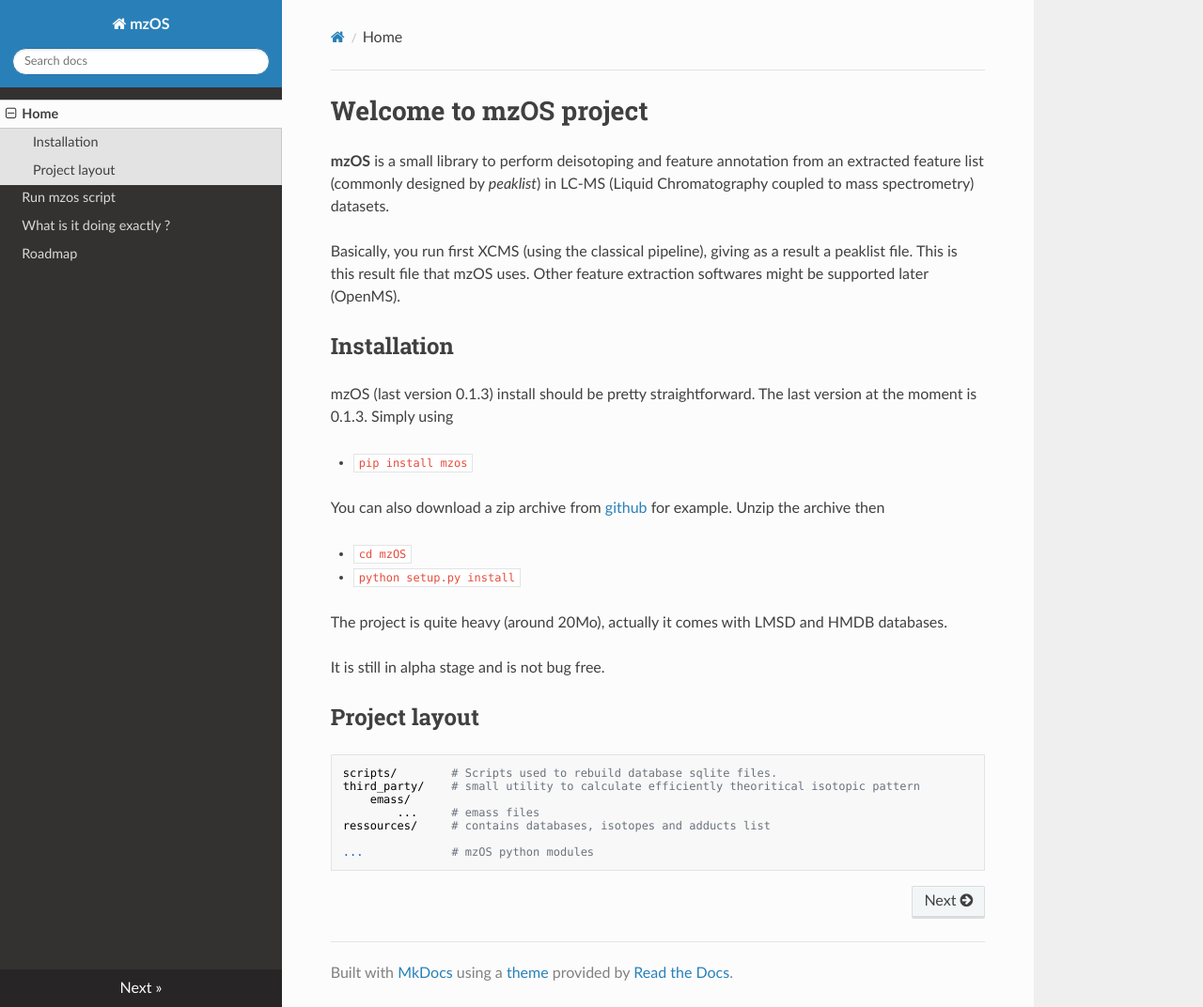
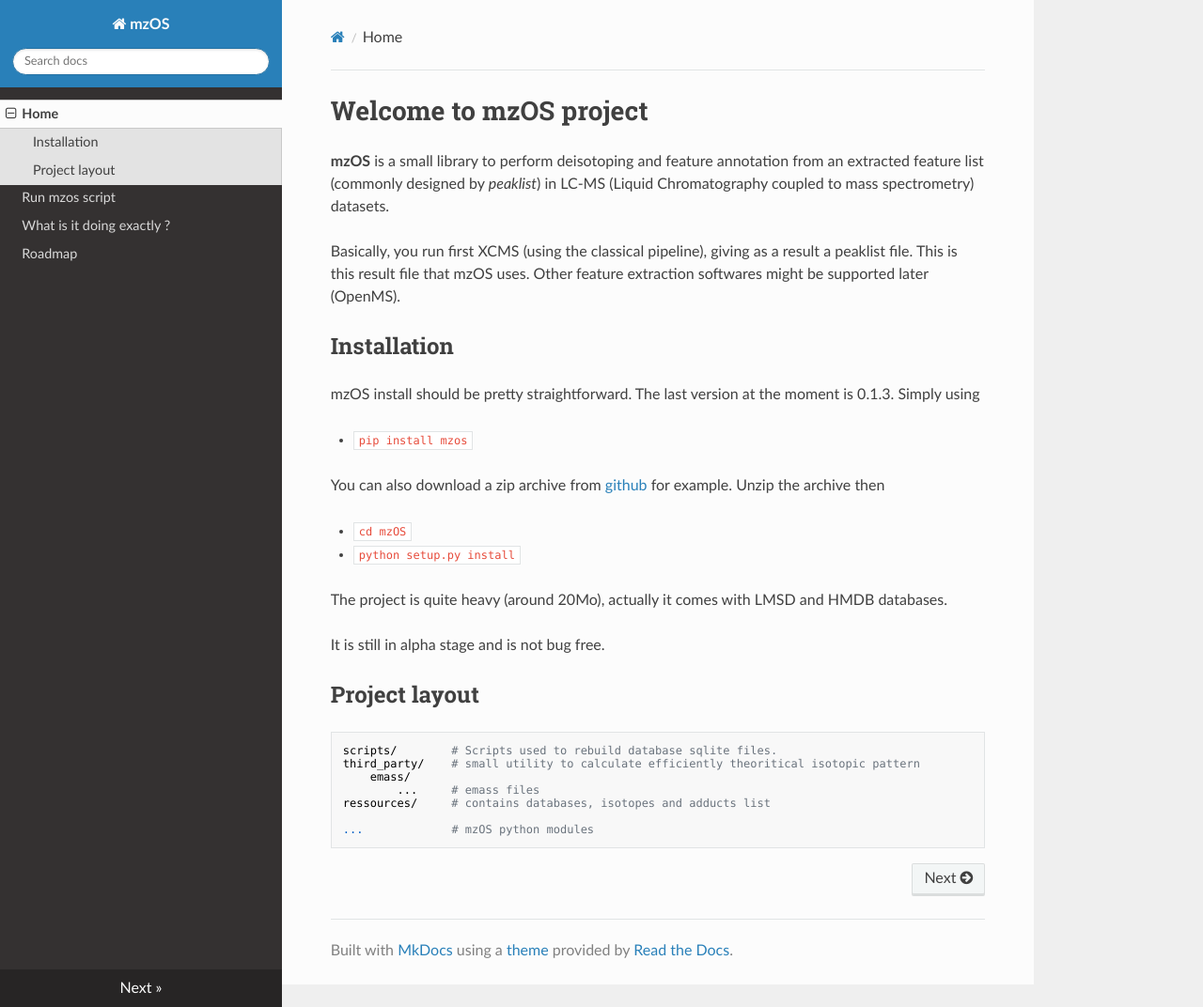
Before and after one commit to jerkos/mzOS, an MkDocs documentation site: the page built from docs/index.md, in a window 1280 px wide and 1072 px high. Shown: the whole window at 94% size. Built offline with MkDocs 1.6.1, drawn with Linux system fonts in a browser that asks for light colours; nearby versions of some CDN libraries; old or Windows-style settings are respelled for this version of MkDocs.

Commit message:
Update index.md

```diff
--- a/docs/index.md
+++ b/docs/index.md
@@ -6,7 +6,7 @@ Basically, you run first XCMS (using the classical pipeline), giving as a result
 
 ## Installation
 
-mzOS (last version 0.1.3) install should be pretty straightforward. The last version at the moment is  0.1.3. Simply using
+mzOS install should be pretty straightforward. The last version at the moment is  0.1.3. Simply using
 
 * `pip install mzos`
 
```
